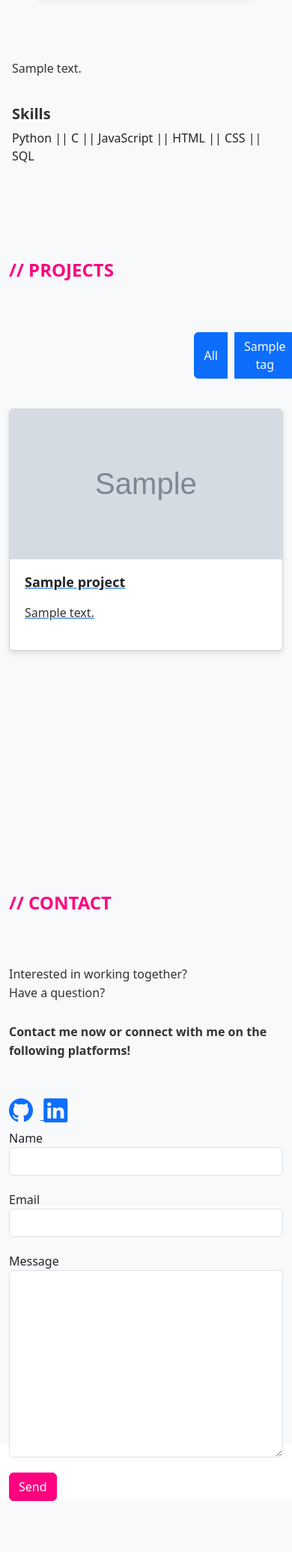
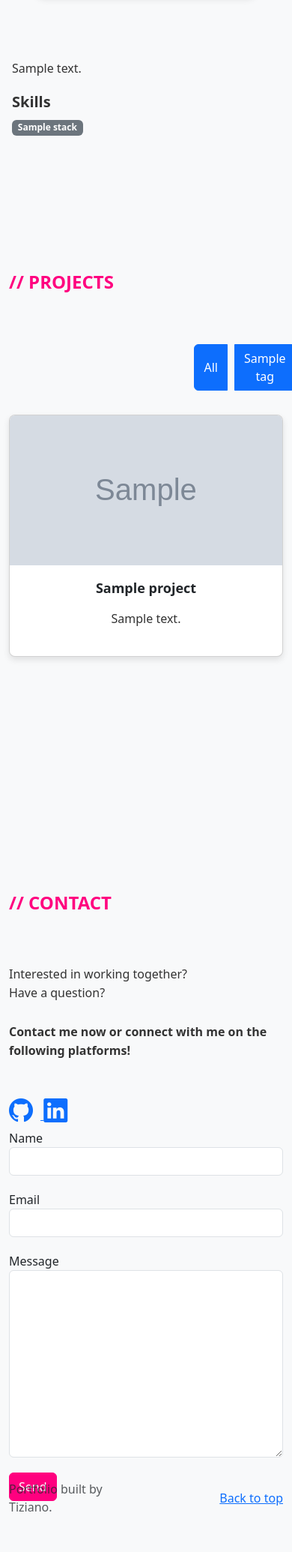
Before and after one commit to tiziaco/portfolio-website, a Django app: page / in a window 390 px wide; the page is wider, and only the part inside the window is pictured. Shown: the part 1450-3520 px from the top of that part at 75% size. Before the commit the page ends 3452 px from the top of that part, so only its background shows below. Run offline with Django 5.2, Linux system fonts and the light colour scheme; a user stored in the database is signed in; tables that the repository leaves empty hold one stand-in row (values such as "Sample post"); grey boxes marked "Sample" are stand-in pictures; parts of the project's set-up code (start-up, migrations or seed data) failed here and were passed over.

Commit message:
format layout and fix bugs

```diff
--- a/portfolio/main/templates/components/about.html
+++ b/portfolio/main/templates/components/about.html
@@ -3,16 +3,16 @@
 	<h2 class="section-title">// ABOUT</h2>
 	<div class="row align-items-center">
 		<div class="col-md-4 text-center">
-			<img src="https://avatar.iran.liara.run/public/boy" alt="Profile Image" class="profile-image">
+			<img src="https://i.pravatar.cc/400?img=66" alt="Profile Image" class="profile-image">
 		</div>
-		<div class="col-md-8 px-6 d-flex flex-column justify-content-between">
+		<div class="col-md-8 px-6 ">
 			<p class="description">
 				{{ user_about }}
 			</p>
 			<h3 class="skills-title">Skills</h3>
-			<p class="skills">
-				<a>Python</a> || <a>C</a> || <a>JavaScript</a> || <a>HTML</a> || <a>CSS</a> || <a>SQL</a>
-			</p>
+			{% for stack in stacks %}
+				<span class="badge text-bg-secondary">{{ stack.name }}</span>
+            {% endfor %}
 		</div>
 	</div>
 </div>
--- a/portfolio/main/templates/components/contact.html
+++ b/portfolio/main/templates/components/contact.html
@@ -21,7 +21,7 @@
 		</div>
 		<!-- Right Column: Contact Form -->
 		<div class="col-md-6 col-sm-12 contact-form">
-			<form action="" method="post">
+			<form id="contactForm" method="post">
 				{% csrf_token %}
 				<div class="form-group">
 					<label for="name">Name</label>
@@ -37,6 +37,7 @@
 				</div>
 				<button type="submit" class="btn btn-primary">Send</button>
 			</form>
+			<div id="responseMessage" class="mt-3"></div>
 		</div>
 	</div>
 </div>
--- a/portfolio/main/templates/components/hero.html
+++ b/portfolio/main/templates/components/hero.html
@@ -1,13 +1,14 @@
 <!-- templates/components/hero.html -->
+
 <div class="hero">
-	<div>
-		<h1>Hi, I am Tiziano</h1>
-		<p class="title-line"> << SOFTWARE DEVELOPER >> </p>
-		<p class="title-line"> << ENGINEER >> </p>
-		<p>Bridging Gaps, Connecting Dots</p>
+	<div class="container">
+		<div>
+			<h1>Hi, I am Tiziano</h1>
+			<p class="title-line"> << SOFTWARE DEVELOPER >> </p>
+			<p class="title-line"> << ENGINEER >> </p>
+		</div>
 	</div>
 </div>
-
 <!-- <div class="gradient-bg">
 	<svg xmlns="http://www.w3.org/2000/svg">
 		<defs>
--- a/portfolio/main/templates/components/navbar.html
+++ b/portfolio/main/templates/components/navbar.html
@@ -7,16 +7,16 @@
 	<div class="collapse navbar-collapse" id="navbarNav">
 		<ul class="navbar-nav">
 			<li class="nav-item">
-				<a class="nav-link" href="#hero">Home</a>
+                <a class="nav-link {% if request.path == '/' %}active{% endif %}" href="{% url 'home' %}#hero">Home</a>
             </li>
             <li class="nav-item">
-				<a class="nav-link" href="#about">About</a>
+                <a class="nav-link {% if request.path == '/' %}active{% endif %}" href="{% url 'home' %}#about">About</a>
             </li>
             <li class="nav-item">
-				<a class="nav-link" href="#projects">Projects</a>
+                <a class="nav-link {% if request.path == '/' %}active{% endif %}" href="{% url 'home' %}#projects">Projects</a>
             </li>
             <li class="nav-item">
-				<a class="nav-link" href="#contact">Contact</a>
+                <a class="nav-link {% if request.path == '/' %}active{% endif %}" href="{% url 'home' %}#contact">Contact</a>
             </li>
 		</ul>
 	</div>
--- a/portfolio/main/templates/components/project_detail.html
+++ b/portfolio/main/templates/components/project_detail.html
@@ -32,7 +32,7 @@
 				<span class="badge text-bg-secondary">{{ stack.name }}</span>
 				{% endfor %}
 			</p>
-			<a href="{{ project.link }}" class="btn btn-primary mt-3">GitHub Page</a>
+			<a href="{{ project.link }}" target="_blank" class="btn btn-primary mt-3">GitHub Page</a>
 		</div>
 	</div>
 	<div class="row mt-4">
--- a/portfolio/main/templates/components/projects.html
+++ b/portfolio/main/templates/components/projects.html
@@ -1,5 +1,7 @@
 <!-- templates/components/projects.html -->
 <div class="container">
+	<div class="row d-flex align-items-center justify-content-between py-3">
+		<div class="col">
 			<h2 class="section-title">// PROJECTS</h2>
 			<div class="btn-group filter-buttons d-flex justify-content-center" role="group">
 				<!-- Loop through tags and render each tag button -->
@@ -10,12 +12,15 @@
 				</button>
 				{% endfor %}
 			</div>
-	<div class="row mt-4">
+		</div>
+	</div>
+	<div class="row row-cols-1 row-cols-md-3 mb-3 text-center">
+
 		<!-- Loop through projects and render each project card -->
 		{% for project in projects %}
-		<div class="col-md-4 col-sm-6 flex-wrap">
-			<a href="{% url 'project_detail' project.slug %}" class="card-link">
-				<div class="card project-card" data-tags="{{ project.tags.all|join:', '|lower }}">
+		<div class="col">
+			<a href="{% url 'project_detail' project.slug %}" class="card-link-no-underline">
+				<div class="card project-card mb-4 rounded-3" data-tags="{{ project.tags.all|join:', '|lower }}">
 					<img src="{{ project.card_img.image.url }}" class="card-img-top" alt="Project Image">
 					<div class="card-body">
 						<h5 class="card-title">{{ project.title }}</h5>
--- a/portfolio/main/templates/home.html
+++ b/portfolio/main/templates/home.html
@@ -28,8 +28,13 @@ Portfolio
 	{% include 'components/contact.html' %}
 </section>
 
+<section id="footer" class="footer-section">
+	{% include 'components/footer.html' %}
+</section>
+
 {% endblock content %}
 
 {% block extra_js %}
+	<script src="{% static 'js/contact_form.js' %}"></script>
 	<script src="{% static 'js/home.js' %}"></script>
 {% endblock %}
```
Lines whose indentation alone changed are shown as unchanged.
